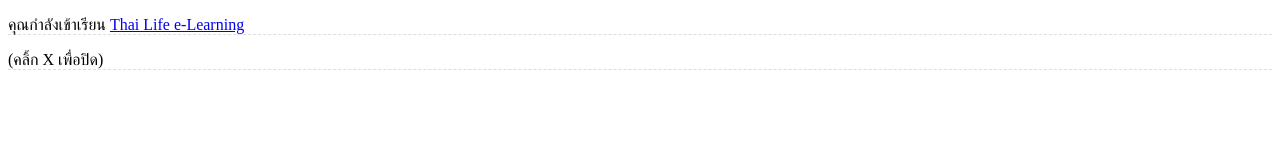
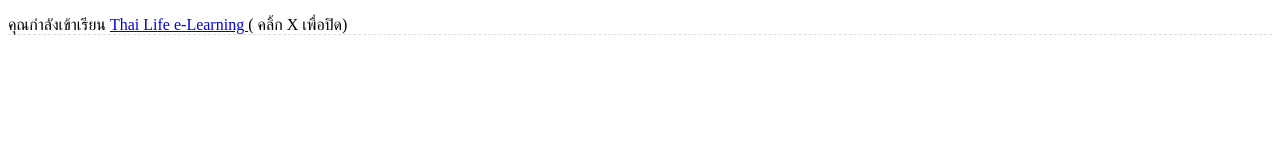
Before and after one commit to thanitpr/liff, a plain HTML site: page index.html in a window 1280 px wide. Drawn offline with Linux system fonts and the light colour scheme.

Commit message:
Add files via upload

```diff
--- a/index.html
+++ b/index.html
@@ -10,8 +10,7 @@
 </head>
 <body>
 <p>คุณกำลังเข้าเรียน
-<a href="http://elearning.thailife.com/lms/login/index.php">Thai Life e-Learning </a></p>
-<p>(คลิ้ก X เพื่อปิด)</p>
+<a href="http://elearning.thailife.com/lms/login/index.php">Thai Life e-Learning </a>( คลิ้ก X เพื่อปิด)</p>
   <!--
   <p id="os"><b>OS:</b> </p>
   <p id="language"><b>Language:</b> </p>
```
